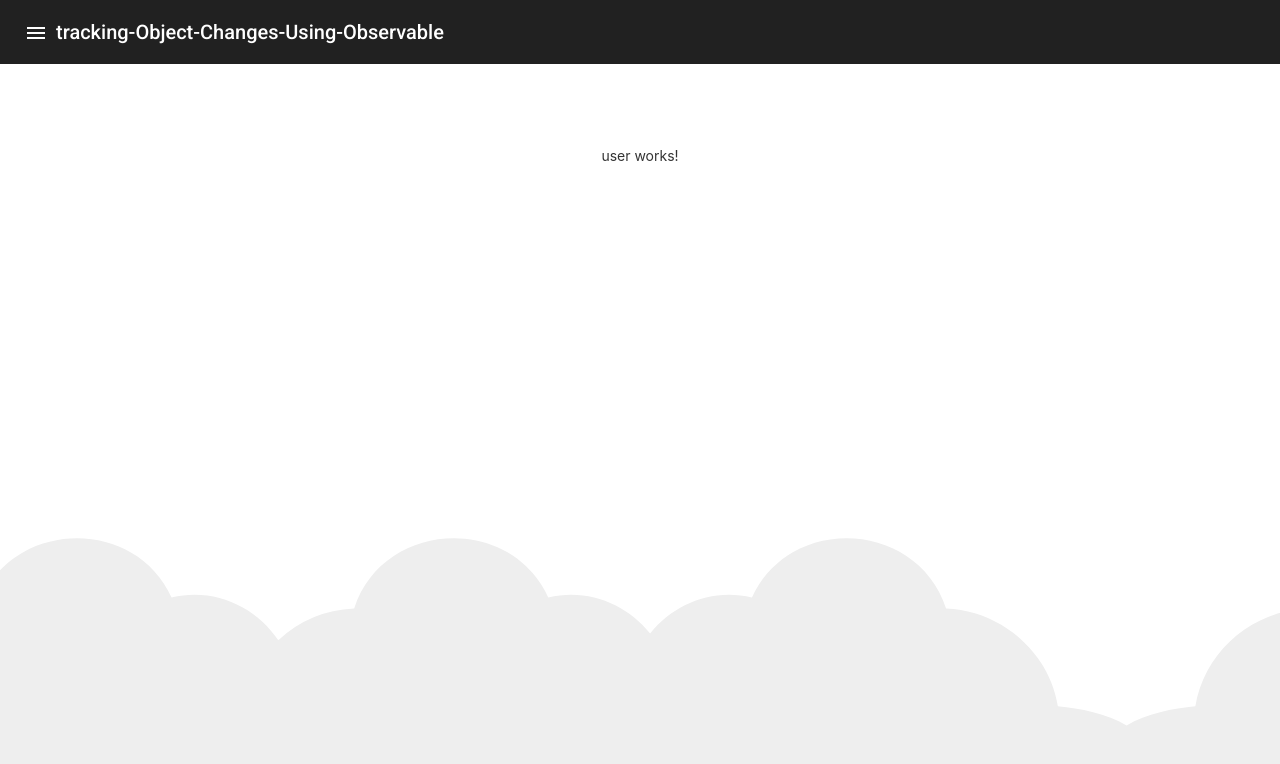
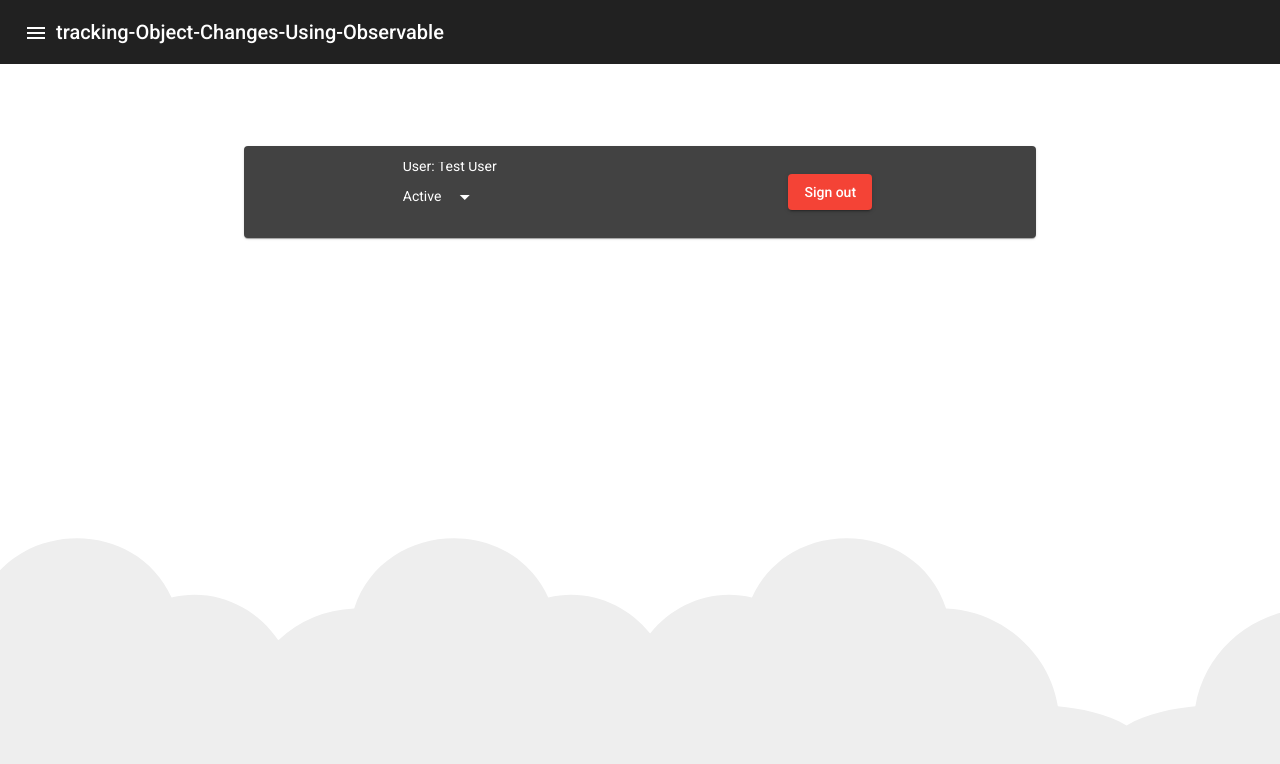
Before and after one commit to iamimrankhan95/Tracking-Object-Changes-Using-Observable, an Angular app in the folder Frontend/Angular/tracking-Object-Changes-Using-Observable/: page /user in a window 1280 px wide. Shown: the top 764 px of the page. Built offline with nearby package versions, Linux system fonts and the light colour scheme.

Commit message:
user status and sign out ui

```diff
--- a/Frontend/Angular/tracking-Object-Changes-Using-Observable/package.json
+++ b/Frontend/Angular/tracking-Object-Changes-Using-Observable/package.json
@@ -37,5 +37,9 @@
     "karma-jasmine": "~4.0.0",
     "karma-jasmine-html-reporter": "~1.7.0",
     "typescript": "~4.5.2"
-  }
+  },
+  "description": "This project was generated with [Angular CLI](https://github.com/angular/angular-cli) version 13.2.4.",
+  "main": "karma.conf.js",
+  "author": "",
+  "license": "ISC"
 }
--- /dev/null
+++ b/Frontend/Angular/tracking-Object-Changes-Using-Observable/src/app/modules/user/logged-user-status/logged-user-status.component.html
@@ -0,0 +1,14 @@
+<mat-grid-list cols="2" rowHeight="60px">
+    <mat-grid-tile>
+        <p>User: {{username}}
+            <br />
+            {{status}}
+            <button mat-icon-button aria-level="Change Status">
+                <mat-icon>arrow_drop_down</mat-icon>
+            </button>
+        </p>
+    </mat-grid-tile>
+    <mat-grid-tile>
+        <button mat-raised-button color="warn" (click)="on_sign_out()">Sign out</button>
+    </mat-grid-tile>
+</mat-grid-list>
--- /dev/null
+++ b/Frontend/Angular/tracking-Object-Changes-Using-Observable/src/app/modules/user/logged-user-status/logged-user-status.component.ts
@@ -0,0 +1,26 @@
+import { Component, OnInit, Output, EventEmitter } from '@angular/core';
+
+@Component({
+  selector: 'app-logged-user-status',
+  templateUrl: './logged-user-status.component.html',
+  styleUrls: ['./logged-user-status.component.scss']
+})
+export class LoggedUserStatusComponent implements OnInit {
+  username!: string;
+  status!: string;
+  @Output() onSignOut: EventEmitter<this> = new EventEmitter();
+  constructor() {
+    this.username = "Test User";
+    this.status = "Active";
+  }
+
+  ngOnInit(): void {
+  }
+
+  on_sign_out() {
+    //sing out code
+    this.onSignOut.emit(this);
+    console.log('sign out hit from child')
+  }
+
+}
--- a/Frontend/Angular/tracking-Object-Changes-Using-Observable/src/app/modules/user/user.component.html
+++ b/Frontend/Angular/tracking-Object-Changes-Using-Observable/src/app/modules/user/user.component.html
@@ -1 +1,3 @@
-<p>user works!</p>
+<mat-card style="width: 760px;">
+    <app-logged-user-status (onSignOut)="SignOut()"></app-logged-user-status>
+</mat-card>
--- a/Frontend/Angular/tracking-Object-Changes-Using-Observable/src/app/modules/user/user.component.ts
+++ b/Frontend/Angular/tracking-Object-Changes-Using-Observable/src/app/modules/user/user.component.ts
@@ -11,5 +11,8 @@ export class UserComponent implements OnInit {
 
   ngOnInit(): void {
   }
-
+  SignOut() {
+    //sign out code
+    console.log('sign out hit from parent')
+  }
 }
```
Also changed, not shown: Frontend/Angular/tracking-Object-Changes-Using-Observable/src/app/modules/user/user.module.ts (+6 -2 lines), Frontend/Angular/tracking-Object-Changes-Using-Observable/src/app/modules/user/logged-user-status/logged-user-status.component.scss (added), 2 other files (tests, documents, lock files or other folders).
